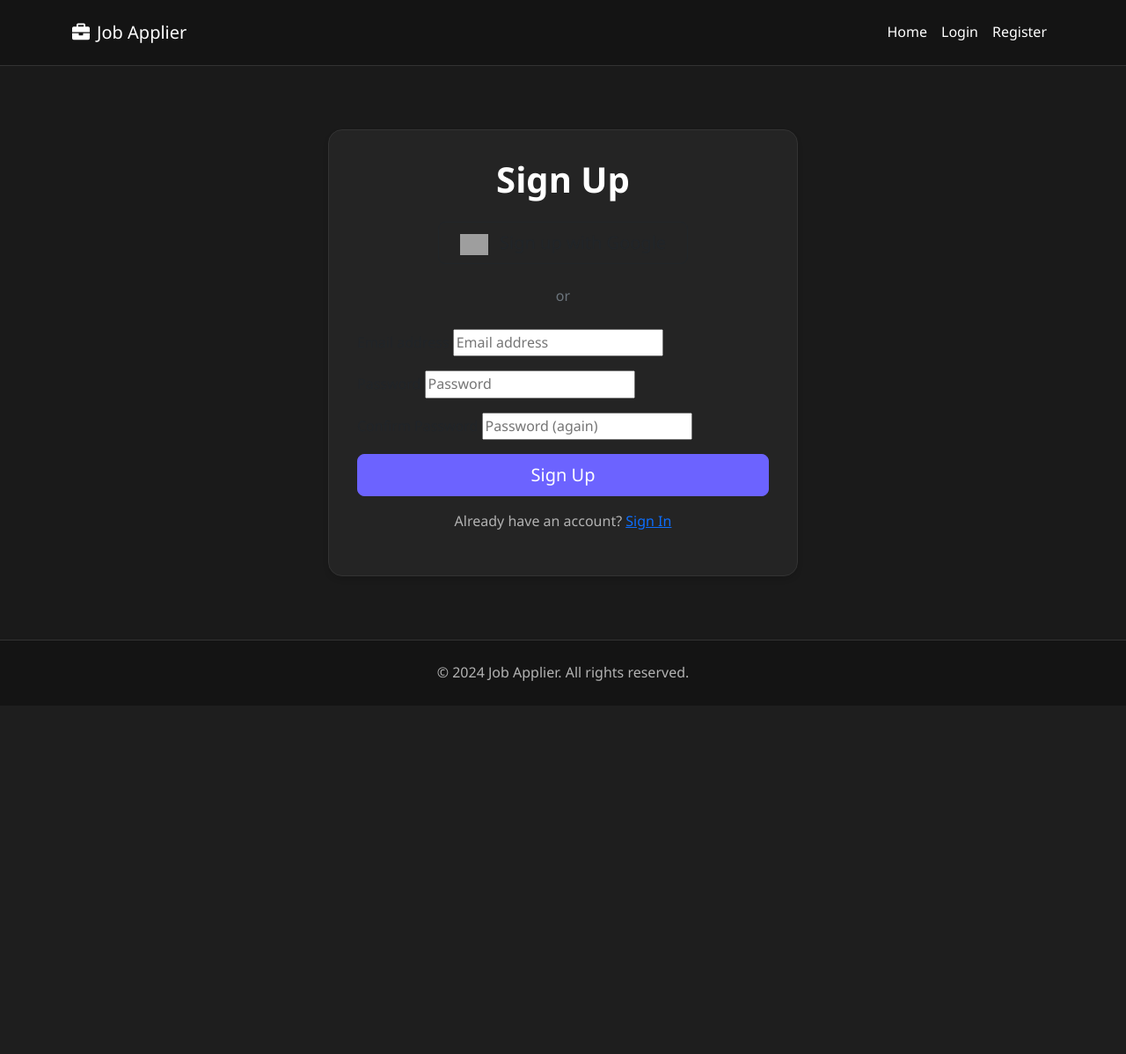
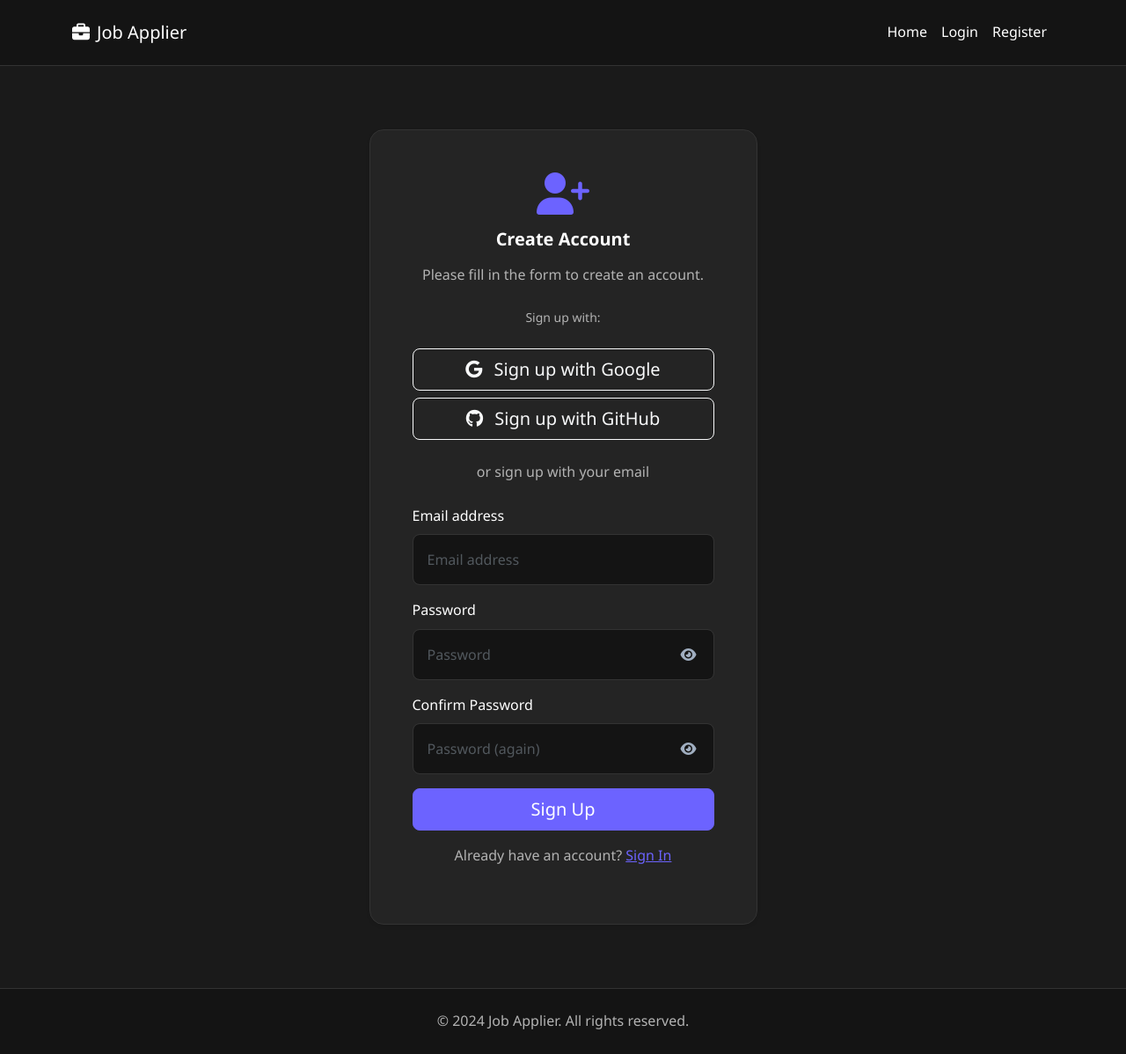
Before and after one commit to mahdihamidbeygi/job-applier-app, a Django app: page /accounts/signup/ in a window 1280 px wide. Shown: the whole page at 88% size. Before the commit the page ends 774 px from the top, so only its background shows below. Run offline with Django 5.2, Linux system fonts and the light colour scheme; parts of the project's set-up code (start-up, migrations or seed data) failed here and were passed over; some libraries are stand-ins or nearby versions; grey boxes are pictures that could not be loaded.

Commit message:
Refactor views and templates for improved structure and functionality
- Organized imports in views.py for better readability and maintainability.
- Added password visibility toggle functionality in login and signup templates for enhanced user experience.
- Updated Font Awesome version in base.html for improved icon support.
- Introduced new migration file for database schema management.
- Adjusted email verification settings in settings.py for streamlined user registration process.
- Enhanced caching configuration for improved performance.

```diff
--- a/core/templates/core/base.html
+++ b/core/templates/core/base.html
@@ -10,7 +10,7 @@
       rel="stylesheet"
     />
     <link
-      href="https://cdnjs.cloudflare.com/ajax/libs/font-awesome/6.0.0/css/all.min.css"
+      href="https://cdnjs.cloudflare.com/ajax/libs/font-awesome/6.4.0/css/all.min.css"
       rel="stylesheet"
     />
     <link
@@ -284,6 +284,41 @@
         padding: var(--spacing-xl) 0;
         margin-top: var(--spacing-xl);
       }
+      .password-field-wrapper {
+        position: relative;
+        display: block;
+      }
+
+      .password-toggle {
+        position: absolute;
+        right: 12px;
+        top: 50%;
+        transform: translateY(-50%);
+        background: none;
+        border: none;
+        color: #a0aec0;
+        cursor: pointer;
+        padding: 8px;
+        z-index: 10;
+        display: flex;
+        align-items: center;
+        justify-content: center;
+      }
+
+      .password-toggle:hover {
+        color: #ffffff;
+      }
+
+      .password-toggle:focus {
+        outline: 2px solid #667eea;
+        outline-offset: 2px;
+        color: #667eea;
+      }
+
+      /* Make room for the toggle button */
+      .password-field-wrapper .form-control {
+        padding-right: 45px !important;
+      }
     </style>
   </head>
   <body>
@@ -369,6 +404,41 @@
     </footer>
 
     <script src="https://cdn.jsdelivr.net/npm/bootstrap@5.3.0/dist/js/bootstrap.bundle.min.js"></script>
-    {% block extra_js %}{% endblock %}
+    {% block extra_js %}
+    <script>
+      function togglePasswordField(button) {
+        const targetId = button.getAttribute("data-target");
+        const input = document.getElementById(targetId);
+        const icon = button.querySelector("i");
+
+        if (!input || !icon) {
+          console.error("Password toggle error: Could not find input or icon");
+          return;
+        }
+
+        if (input.type === "password") {
+          input.type = "text";
+          icon.classList.remove("fa-eye");
+          icon.classList.add("fa-eye-slash");
+          button.setAttribute("aria-label", "Hide password");
+        } else {
+          input.type = "password";
+          icon.classList.remove("fa-eye-slash");
+          icon.classList.add("fa-eye");
+          button.setAttribute("aria-label", "Show password");
+        }
+      }
+
+      // Fallback event delegation method
+      document.addEventListener("click", function (e) {
+        if (e.target.closest(".password-toggle")) {
+          const button = e.target.closest(".password-toggle");
+          if (!button.onclick) {
+            togglePasswordField(button);
+          }
+        }
+      });
+    </script>
+    {% endblock %}
   </body>
 </html>
--- a/job_applier/urls.py
+++ b/job_applier/urls.py
@@ -23,5 +23,5 @@ from django.urls import include, path
 urlpatterns = [
     path("admin/", admin.site.urls),
     path("", include("core.urls")),
-    path('accounts/', include('allauth.urls')),
+    path("accounts/", include("allauth.urls")),
 ] + static(settings.MEDIA_URL, document_root=settings.MEDIA_ROOT)
--- a/templates/account/signup.html
+++ b/templates/account/signup.html
@@ -3,6 +3,8 @@
 {% load i18n %}
 <!-- Load socialaccount -->
 {% load socialaccount %}
+<!-- Load widget_tweaks -->
+{% load widget_tweaks %}
 <!-- Start of Block -->
 {% block head_title %}
 <!-- loading sign up title -->
@@ -13,27 +15,37 @@
 {% block content %}
 <div class="container mt-5">
   <div class="row justify-content-center">
-    <div class="col-md-6">
-      <div class="card">
-        <div class="card-body">
-          <h1 class="text-center mb-4">{% trans "Sign Up" %}</h1>
+    <div class="col-md-6 col-lg-5">
+      <div class="card shadow-sm">
+        <div class="card-body p-4 p-md-5">
+          <div class="text-center mb-4">
+            <i class="fas fa-user-plus fa-3x text-primary mb-3"></i>
+            <h2 class="card-title mb-3">{% trans "Create Account" %}</h2>
+            <p>{% trans "Please fill in the form to create an account." %}</p>
+          </div>
 
           <div class="text-center mb-4">
+            <p class="small">{% trans "Sign up with" %}:</p>
+            <!-- Google Sign-up Button -->
             <a
               href="{% provider_login_url 'google' %}"
-              class="btn btn-outline-dark btn-lg btn-block"
+              class="btn btn-outline-light btn-lg w-100 mt-2"
             >
-              <img
-                src="https://upload.wikimedia.org/wikipedia/commons/5/53/Google_%22G%22_Logo.svg"
-                alt="Google Logo"
-                style="height: 24px; margin-right: 8px"
-              />
-              Sign up with Google
+              <i class="fab fa-google me-2"></i>
+              {% trans "Sign up with Google" %}
+            </a>
+            <!-- GitHub Sign-up Button -->
+            <a
+              href="{% provider_login_url 'github' %}"
+              class="btn btn-outline-light btn-lg w-100 mt-2"
+            >
+              <i class="fab fa-github me-2"></i>
+              {% trans "Sign up with GitHub" %}
             </a>
           </div>
 
           <div class="text-center mb-4">
-            <span class="text-muted">or</span>
+            <p>{% trans "or sign up with your email" %}</p>
           </div>
 
           <form
@@ -53,22 +65,45 @@
             {% endif %}
 
             <div class="form-group mb-3">
-              <label for="{{ form.email.id_for_label }}">Email address</label>
-              {{ form.email }}
+              <label for="{{ form.email.id_for_label }}" class="form-label"
+                >{% trans "Email address" %}</label
+              >
+              {{ form.email|add_class:"form-control form-control-lg" }}
             </div>
 
             <div class="form-group mb-3">
-              <label for="{{ form.password1.id_for_label }}">Password</label>
-              {{ form.password1 }}
+              <label for="{{ form.password1.id_for_label }}" class="form-label">
+                {% trans "Password" %}
+              </label>
+              <div class="password-field-wrapper">
+                {{ form.password1|add_class:"form-control form-control-lg" }}
+                <button
+                  type="button"
+                  class="password-toggle"
+                  data-target="{{ form.password1.id_for_label }}"
+                  onclick="togglePasswordField(this)"
+                >
+                  <i class="fas fa-eye"></i>
+                </button>
+              </div>
             </div>
 
             <div class="form-group mb-3">
-              <label for="{{ form.password2.id_for_label }}"
-                >Confirm Password</label
-              >
-              {{ form.password2 }}
+              <label for="{{ form.password2.id_for_label }}" class="form-label">
+                {% trans "Confirm Password" %}
+              </label>
+              <div class="password-field-wrapper">
+                {{ form.password2|add_class:"form-control form-control-lg" }}
+                <button
+                  type="button"
+                  class="password-toggle"
+                  data-target="{{ form.password2.id_for_label }}"
+                  onclick="togglePasswordField(this)"
+                >
+                  <i class="fas fa-eye"></i>
+                </button>
+              </div>
             </div>
-
             {% if redirect_field_value %}
             <input
               type="hidden"
@@ -87,8 +122,10 @@
 
           <div class="text-center mt-3">
             <p>
-              Already have an account?
-              <a href="{% url 'account_login' %}">Sign In</a>
+              {% trans "Already have an account?" %}
+              <a href="{% url 'account_login' %}" class="text-primary"
+                >{% trans "Sign In" %}</a
+              >
             </p>
           </div>
         </div>
```
Also changed, not shown: core/views.py (+47 -53 lines), core/views/utility_views.py (+18 -3 lines), job_applier/settings.py (+14 -3 lines), templates/account/login.html (+16 -7 lines), core/migrations/0002_auto_20250528_1740.py (added).
